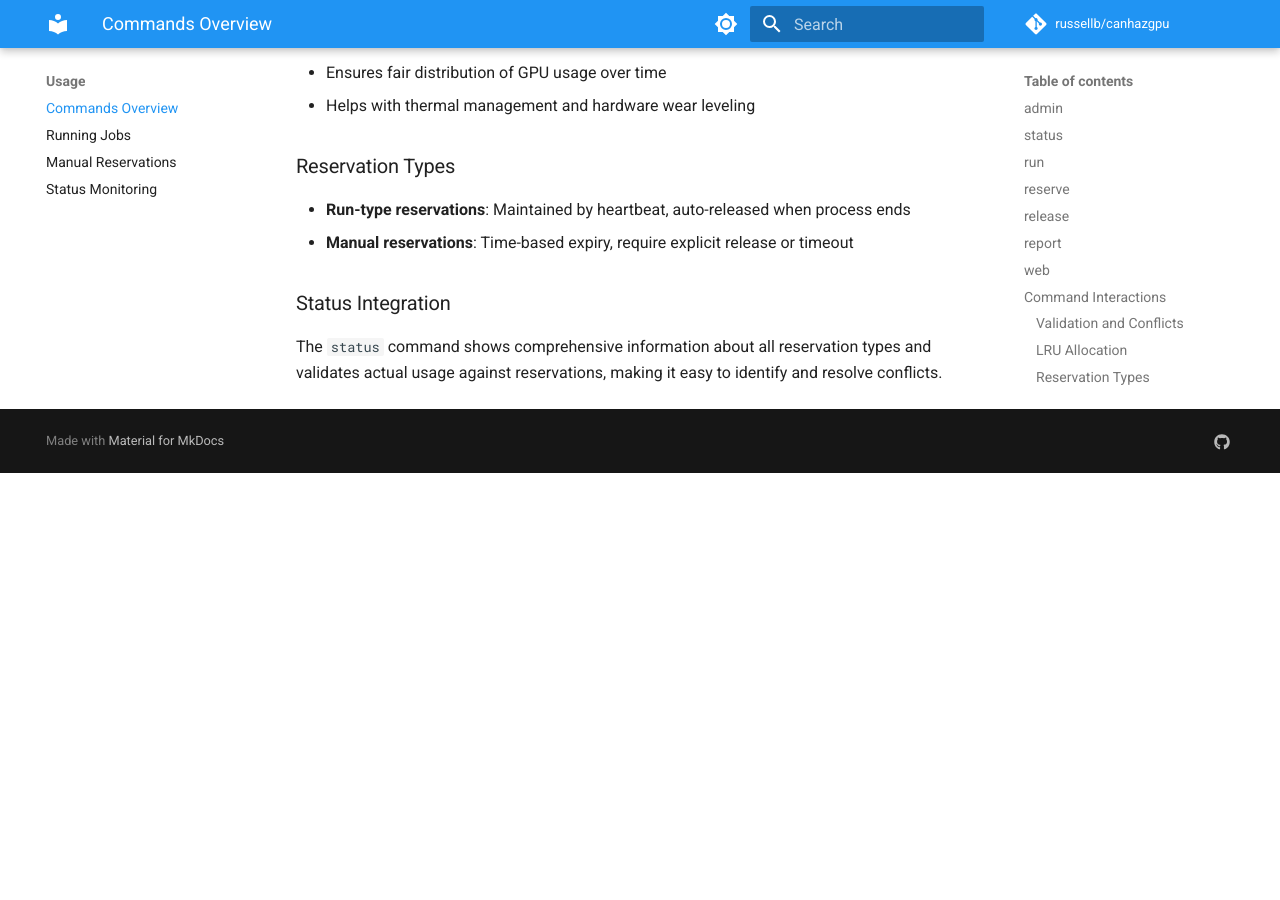
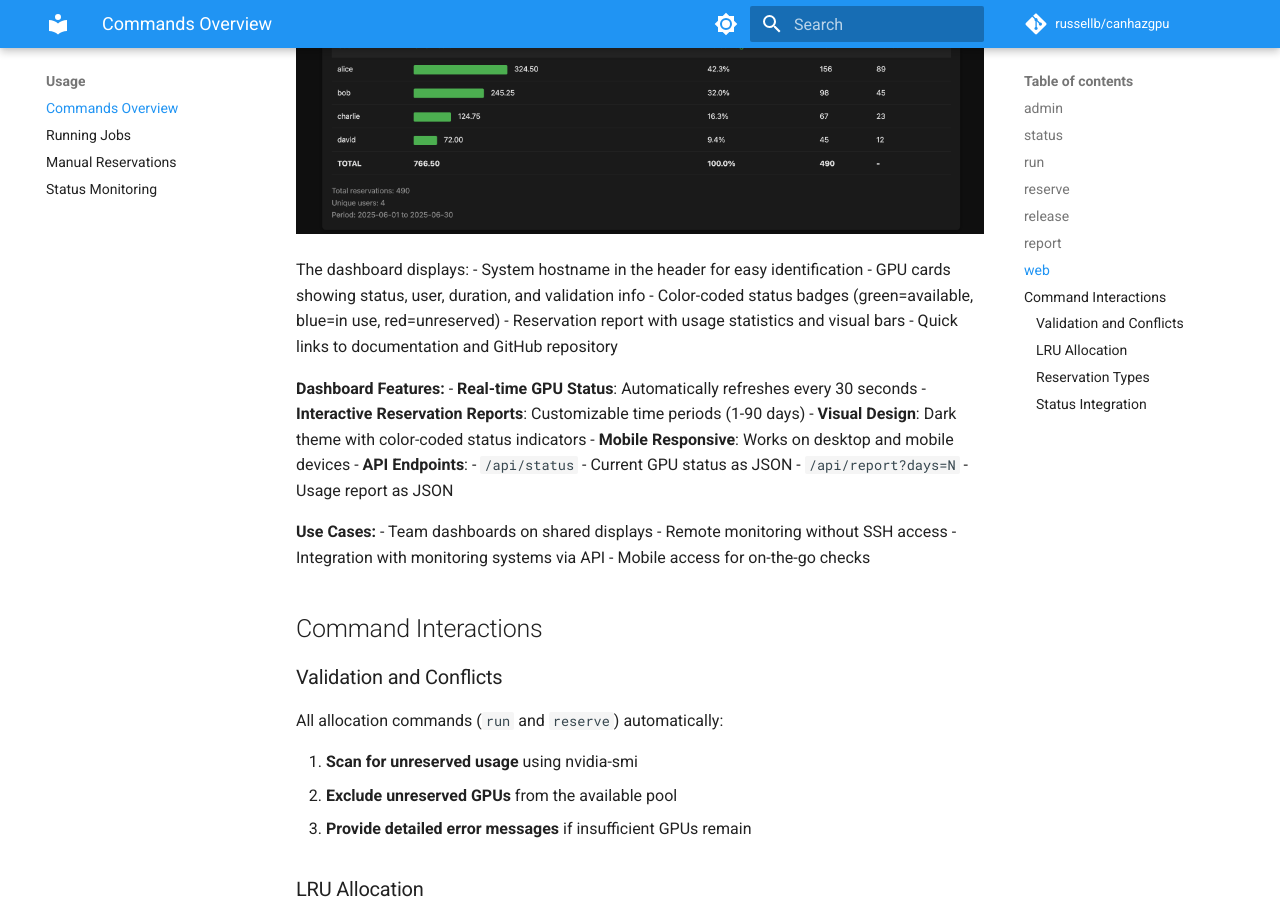
Before and after one commit to russellb/canhazgpu, an MkDocs documentation site: the page built from docs/commands.md, in a window 1280 px wide and 900 px high, scrolled down 5413 px. Built offline with MkDocs 1.6.1 and Material for MkDocs 9.7.7, drawn with Linux system fonts in a browser that asks for light colours; comment, search, counter and statistics services are not loaded; before the commit the page ends 5886 px from its top, so only the background shows below that.

Commit message:
web: Add screenshot to README and docs
Signed-off-by: Russell Bryant <rbryant@redhat.com>

````diff
--- a/docs/commands.md
+++ b/docs/commands.md
@@ -242,6 +242,15 @@ canhazgpu web --host 127.0.0.1 --port 8080
 canhazgpu web --host 192.168.1.100 --port 8888
 ```
 
+![Web Dashboard Screenshot](images/web-screenshot.png)
+
+The dashboard displays:
+- System hostname in the header for easy identification
+- GPU cards showing status, user, duration, and validation info
+- Color-coded status badges (green=available, blue=in use, red=unreserved)
+- Reservation report with usage statistics and visual bars
+- Quick links to documentation and GitHub repository
+
 **Dashboard Features:**
 - **Real-time GPU Status**: Automatically refreshes every 30 seconds
 - **Interactive Reservation Reports**: Customizable time periods (1-90 days)
````
Also changed, not shown: README.md (+12 -0 lines), docs/quickstart.md (+2 -0 lines), docs/images/web-screenshot.png (added).
